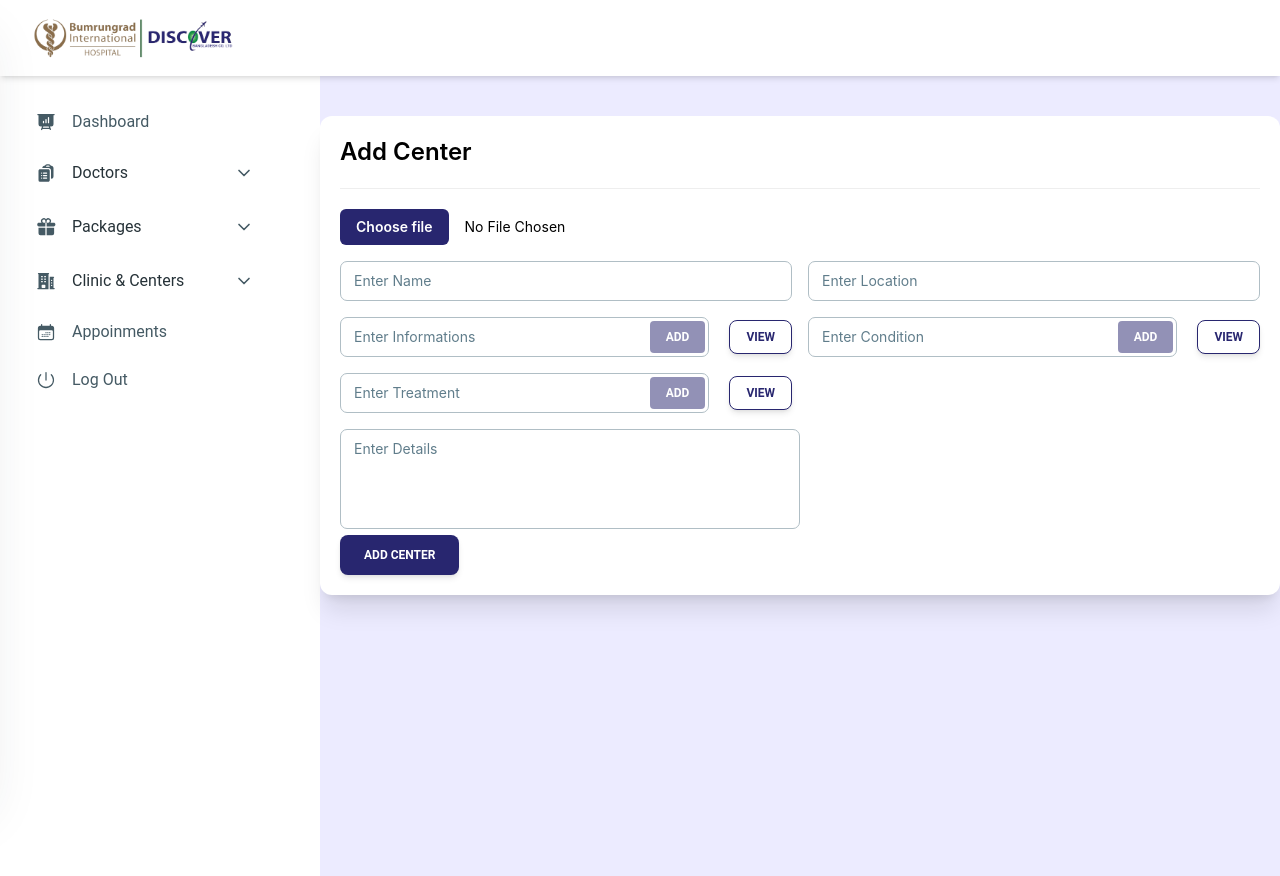
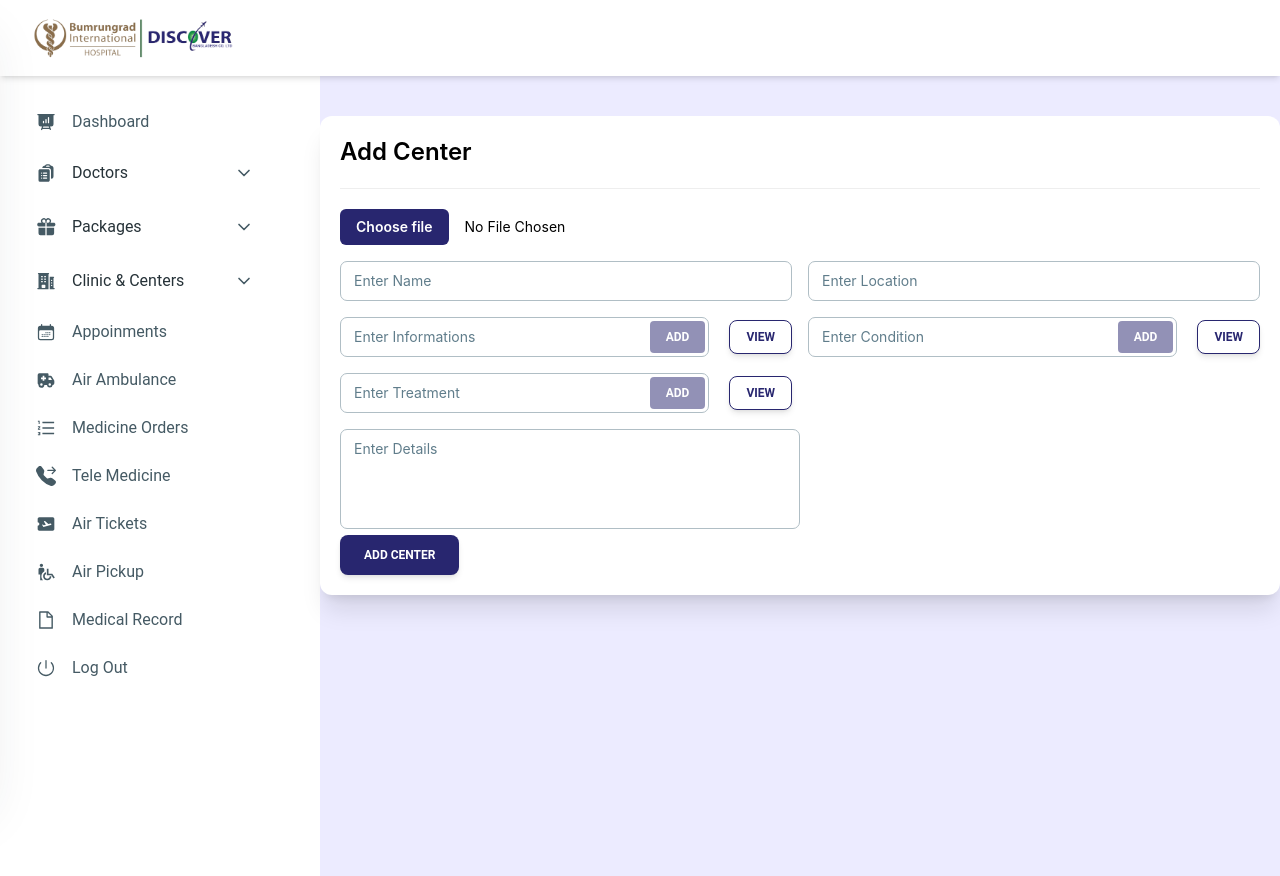
Before and after one commit to NashedShahRoni22/Bumrungrad-admin, a React (Create React App) app: page /home/add-centers in a window 1280 px wide. Built offline with nearby package versions, Linux system fonts and the light colour scheme.

Commit message:
Add Center Ready

```diff
--- a/src/components/LeftBar.js
+++ b/src/components/LeftBar.js
@@ -19,6 +19,10 @@ import {
   ListBulletIcon,
 } from "@heroicons/react/24/solid";
 import { ChevronDownIcon } from "@heroicons/react/24/outline";
+import { BiSolidAmbulance } from "react-icons/bi";
+import { AiOutlineOrderedList, AiOutlineFile } from "react-icons/ai";
+import { BsFillTelephoneForwardFill } from "react-icons/bs";
+import { MdAirplaneTicket, MdWheelchairPickup } from "react-icons/md";
 import { Link } from "react-router-dom";
 
 export function LeftBar() {
@@ -185,6 +189,42 @@ export function LeftBar() {
         </ListItem>
         <ListItem>
           <ListItemPrefix>
+            <BiSolidAmbulance className="h-5 w-5" />
+          </ListItemPrefix>
+          Air Ambulance
+        </ListItem>
+        <ListItem>
+          <ListItemPrefix>
+            <AiOutlineOrderedList className="h-5 w-5" />
+          </ListItemPrefix>
+          Medicine Orders
+        </ListItem>
+        <ListItem>
+          <ListItemPrefix>
+            <BsFillTelephoneForwardFill className="h-5 w-5" />
+          </ListItemPrefix>
+          Tele Medicine
+        </ListItem>
+        <ListItem>
+          <ListItemPrefix>
+            <MdAirplaneTicket className="h-5 w-5" />
+          </ListItemPrefix>
+          Air Tickets
+        </ListItem>
+        <ListItem>
+          <ListItemPrefix>
+            <MdWheelchairPickup className="h-5 w-5" />
+          </ListItemPrefix>
+          Air Pickup
+        </ListItem>
+        <ListItem>
+          <ListItemPrefix>
+            <AiOutlineFile className="h-5 w-5" />
+          </ListItemPrefix>
+          Medical Record
+        </ListItem>
+        <ListItem>
+          <ListItemPrefix>
             <PowerIcon className="h-5 w-5" />
           </ListItemPrefix>
           Log Out
--- a/src/pages/AddCenters.js
+++ b/src/pages/AddCenters.js
@@ -12,6 +12,7 @@ import { AiOutlineDelete } from "react-icons/ai";
 import { toast } from "react-toastify";
 
 export default function AddCenters() {
+  const [loader, setLoader] = useState(false);
   //dialogue
   const [open, setOpen] = React.useState(false);
   const handleOpen = () => setOpen(!open);
@@ -34,7 +35,7 @@ export default function AddCenters() {
 
   // informations add remove functions
   const addInformations = () => {
-    const newInformations = [...informations,  information ];
+    const newInformations = [...informations, information];
     setInformations(newInformations);
     setInformation("");
   };
@@ -45,7 +46,7 @@ export default function AddCenters() {
   };
   // conditions add remove functions
   const addConditions = () => {
-    const newConditions = [...conditions,  condition ];
+    const newConditions = [...conditions, condition];
     setConditions(newConditions);
     setCondition("");
   };
@@ -56,7 +57,7 @@ export default function AddCenters() {
   };
   // conditions add remove functions
   const addTreatments = () => {
-    const newTreatments = [...treatments,  treatment ];
+    const newTreatments = [...treatments, treatment];
     setTreatments(newTreatments);
     setTreatment("");
   };
@@ -68,24 +69,40 @@ export default function AddCenters() {
 
   //add clinic and centers
   const handleAddClinics = (e) => {
-    // setChildLoader(true);
+    setLoader(true);
     e.preventDefault();
     const name = e.target.name.value;
     const location = e.target.location.value;
     const description = e.target.description.value;
-    const postData = {
-      selectedCenterImg,
-      name,
-      location,
-      description,
-      informations,
-      conditions,
-      treatments,
+    // const postData = {
+    //   selectedCenterImg,
+    //   name,
+    //   location,
+    //   description,
+    //   informations,
+    //   conditions,
+    //   treatments,
+    // };
+    // console.log(postData);
+    if (
+      selectedCenterImg === "" ||
+      name === "" ||
+      location === "" ||
+      description === ""
+    ) {
+      setLoader(false);
     }
-    console.log(postData);
-    if (setSelectedCenterImg === "No file chosen") {
-      // setChildLoader(false);
+    if (selectedCenterImg === "") {
       toast.error("Select Center Image");
+    }
+    if (name === "") {
+      toast.error("Center Name is Required");
+    }
+    if (location === "") {
+      toast.error("Center Location is Required");
+    }
+    if (description === "") {
+      toast.error("Center Description");
     } else {
       const formData = new FormData();
       formData.append("cover_photo", selectedCenterImg);
@@ -103,20 +120,23 @@ export default function AddCenters() {
         .then((res) => res.json())
         .then((data) => {
           console.log(data);
-          // setChildLoader(false);
-          // e.target.reset();
-          // selectedChildImage("No file chosen");
-          // toast.success("Child Package Added Successfully!");
+          setLoader(false);
+          e.target.reset();
+          setInformations([]);
+          setConditions([]);
+          setTreatments([]);
+          toast.success("Child Package Added Successfully!");
         })
         .catch((e) => console.error(e));
     }
   };
   return (
     <div className="mx-5 md:container md:mx-auto py-10">
-      <form onSubmit={handleAddClinics} className="bg-white shadow-xl rounded-xl p-5">
-        <p className="text-2xl font-semibold">
-          Add Center
-        </p>
+      <form
+        onSubmit={handleAddClinics}
+        className="bg-white shadow-xl rounded-xl p-5"
+      >
+        <p className="text-2xl font-semibold">Add Center</p>
         <hr className="my-5" />
         <div className="flex flex-row items-center">
           <input
@@ -137,7 +157,7 @@ export default function AddCenters() {
         </div>
         <div className="grid gap-4 lg:grid-cols-2 my-4">
           <Input label="Enter Name" name="name" />
-          <Input label="Enter Location"  name="location" />
+          <Input label="Enter Location" name="location" />
           {/* multiple information */}
           <div className="flex items-center gap-5">
             <div className="relative flex w-full">
@@ -174,7 +194,7 @@ export default function AddCenters() {
                     <div className="flex flex-col gap-4">
                       {informations.map((c, i) => (
                         <div key={i} className="flex justify-between">
-                          <p className="text-xl">{c.information}</p>
+                          <p className="text-xl">{c}</p>
                           <AiOutlineDelete
                             onClick={() => removeInformation(i)}
                             className="text-red-500 text-3xl cursor-pointer"
@@ -238,7 +258,7 @@ export default function AddCenters() {
                     <div className="flex flex-col gap-4">
                       {conditions.map((c, i) => (
                         <div key={i} className="flex justify-between">
-                          <p className="text-xl">{c.condition}</p>
+                          <p className="text-xl">{c}</p>
                           <AiOutlineDelete
                             onClick={() => removeCondition(i)}
                             className="text-red-500 text-3xl cursor-pointer"
@@ -302,7 +322,7 @@ export default function AddCenters() {
                     <div className="flex flex-col gap-4">
                       {treatments.map((c, i) => (
                         <div key={i} className="flex justify-between">
-                          <p className="text-xl">{c.treatment}</p>
+                          <p className="text-xl">{c}</p>
                           <AiOutlineDelete
                             onClick={() => removeTreatment(i)}
                             className="text-red-500 text-3xl cursor-pointer"
@@ -334,7 +354,9 @@ export default function AddCenters() {
         <div className="lg:w-1/2">
           <Textarea label="Enter Details" name="description" />
         </div>
-        <Button className="bg-blue" type="submit">Add Center</Button>
+        <Button className="bg-blue" type="submit">
+          {loader ? "Loading" : "Add Center"}
+        </Button>
       </form>
     </div>
   );
--- a/src/pages/AddDoctors.js
+++ b/src/pages/AddDoctors.js
@@ -425,7 +425,7 @@ export default function AddDoctors() {
             )}
           </div>
           <div>
-            <Input label="Enter Name" name="name" />
+            <Input label="Enter Name" name="name" onChange={e => setName(e.target.value)}/>
             {name === "" && (
               <p className="capitalize text-red-400 font-semibold text-sm">
                 *required
@@ -496,7 +496,7 @@ export default function AddDoctors() {
             )}
           </div>
           <div>
-            <Input label="Medical School" name="school" required />
+            <Input label="Medical School" name="school" required onChange={e => setSchool(e.target.value)} />
             {school === "" && (
               <p className="capitalize text-red-400 font-semibold text-sm">
                 *required
--- a/src/pages/AddSpeciality.js
+++ b/src/pages/AddSpeciality.js
@@ -28,6 +28,7 @@ export default function AddSpeciality() {
   const addSpeciality = () => {
     setLoading(true);
     const postData = { name: speciality };
+    console.log(postData);
     fetch("https://api.bumrungraddiscover.com/api/add/specialty", {
       method: "POST",
       headers: {
```
